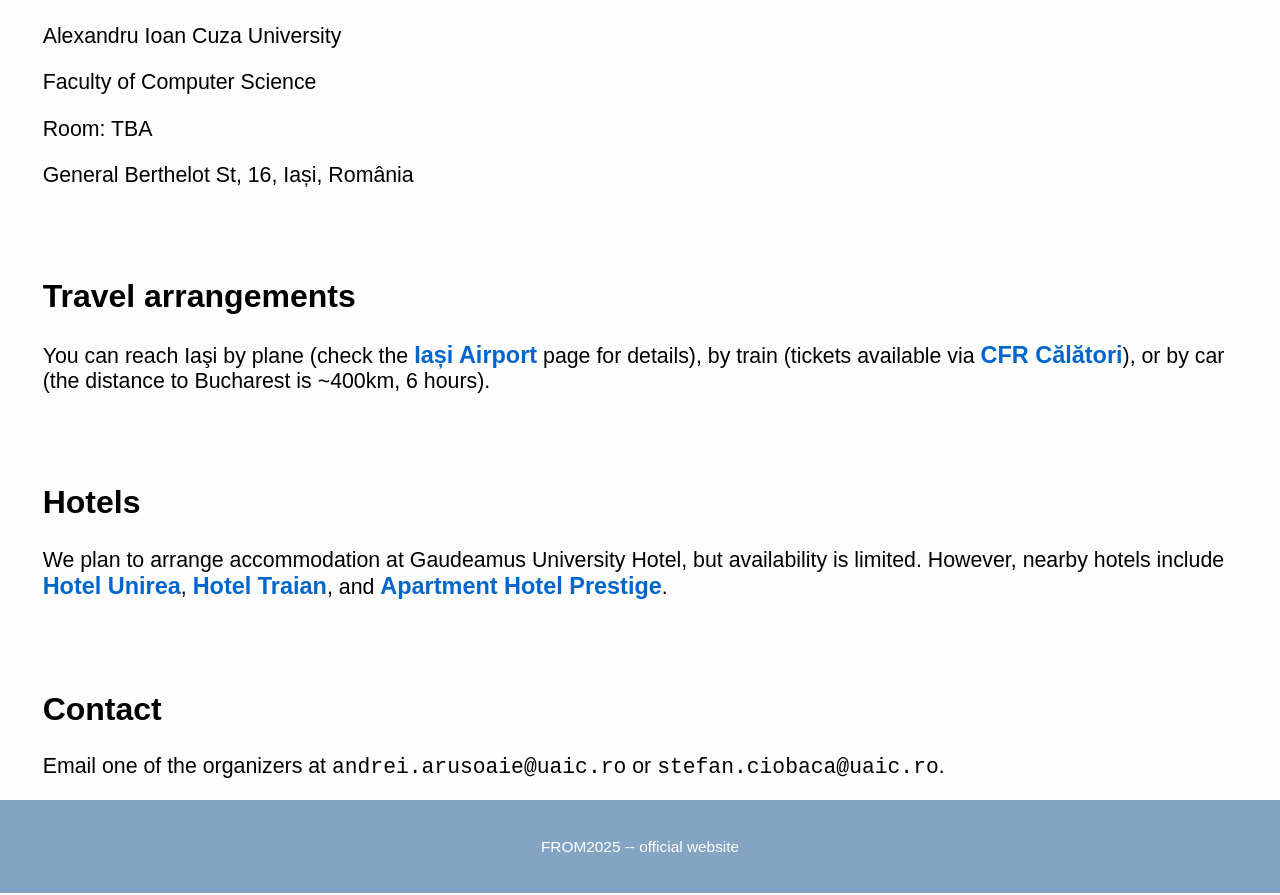
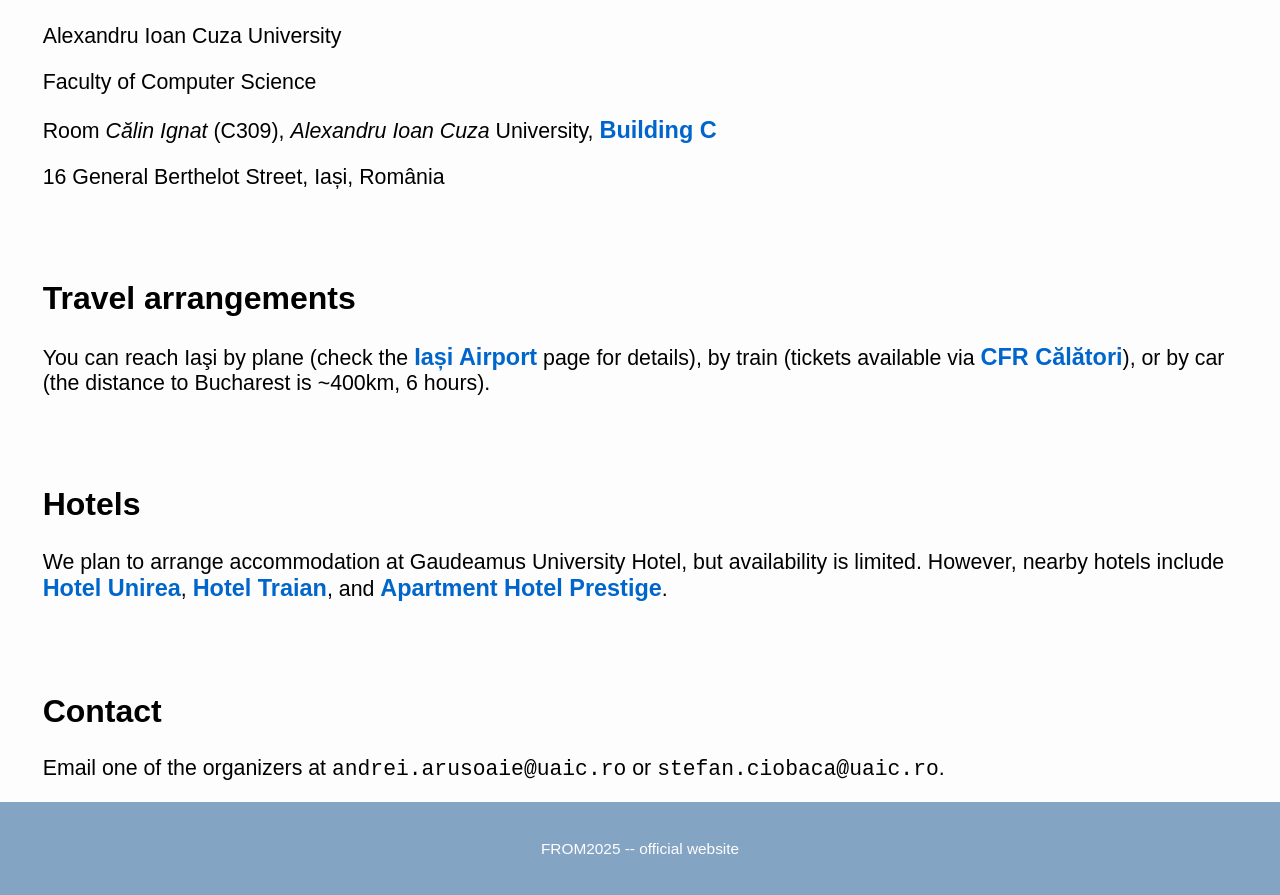
Before and after one commit to fromsymposium/fromsymposium.github.io, a plain HTML site: page index.html in a window 1280 px wide. Shown: the part 8139-9034 px from the top of the page. Drawn offline with Linux system fonts and the light colour scheme.

Commit message:
Fix TBA for location.

```diff
--- a/index.html
+++ b/index.html
@@ -541,8 +541,8 @@ ACM SIGSAC Conference on Computer and Communications Security
             <h2>Venue</h2>
             <p>Alexandru Ioan Cuza University</p>
             <p>Faculty of Computer Science</p>
-            <p>Room: TBA</p>
-            <p>General Berthelot St, 16, Iași, România</p>
+            <p>Room <i>Călin Ignat</i> (C309), <i>Alexandru Ioan Cuza</i> University, <a href="https://maps.app.goo.gl/EugzFsHkuYcX78FJ9">Building C</a></p>
+            <p>16  General Berthelot Street, Iași, România</p>
 
             <h2>Travel arrangements</h2>
             <p>You can reach Iaşi by plane (check the <a href="https://www.aeroport-iasi.ro/">Iași Airport</a> page for details), by train (tickets available via <a href="https://www.cfrcalatori.ro/">CFR Călători</a>), or by car (the distance to Bucharest is ~400km, 6 hours).</p>
```
